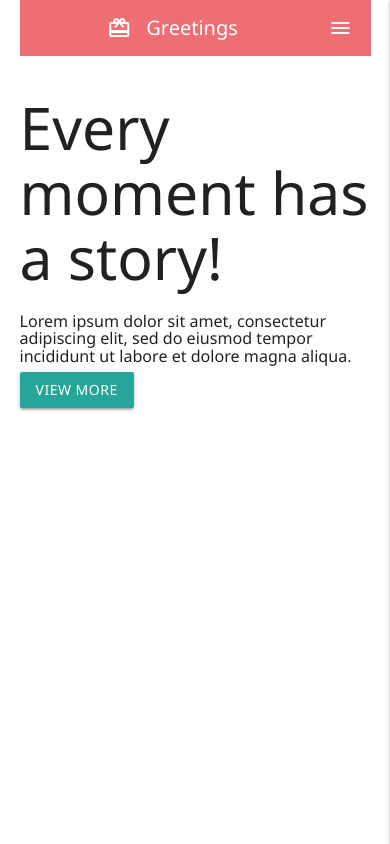
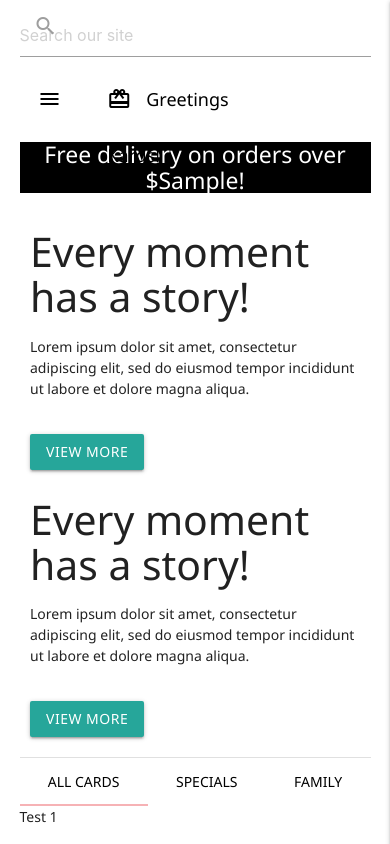
Before and after one commit to pacotools/greetingscards, a Django app: template apphome/templates/home/index.html in a window 390 px wide. Run offline with Django 3.2, Linux system fonts and the light colour scheme; the template is opened without the code that fills it: most values are stand-ins (such as "Sample title", 1, 10 or a date in 2020).

Commit message:
added mobile header and navbar

```diff
--- a/apphome/templates/home/index.html
+++ b/apphome/templates/home/index.html
@@ -7,10 +7,20 @@
     </div>
 {% endblock %}
 
-{% block content %}
-    <h1 class="display-r text-success">Every moment has a story!</h1>
-    <h6>Lorem ipsum dolor sit amet, consectetur adipiscing elit, sed do eiusmod tempor
-        incididunt ut labore et dolore magna aliqua.</h6>
-    <a class="waves-effect waves-light btn">View More</a>
-
+{% block hero %}
+    <div class="row">
+        <div class="col s12 m6">
+            <h3>Every moment has a story!</h3>
+            <p>Lorem ipsum dolor sit amet, consectetur adipiscing elit, sed do eiusmod tempor
+                incididunt ut labore et dolore magna aliqua.</p><br>
+            <a class="waves-effect waves-light btn">View More</a>
+        </div>
+        <div class="col s12 m6">
+            <h3>Every moment has a story!</h3>
+            <p>Lorem ipsum dolor sit amet, consectetur adipiscing elit, sed do eiusmod tempor
+                incididunt ut labore et dolore magna aliqua.</p><br>
+            <a class="waves-effect waves-light btn">View More</a>
+        </div>
+    </div>
+    <div class="divider"></div>
 {% endblock %}
--- a/static/css/style.css
+++ b/static/css/style.css
@@ -9,13 +9,34 @@ body {
     color: #C4C4C4;*/
     font-family: 'Noto Sans', sans-serif;
 }
+.nav-wrapper {
+    background-color: white;
+}
+ul.right.hide-on-med-and-down li a, a.brand-logo, .sidenav-trigger {
+    color: black;
+}
+div.col.s6 {
+    padding-left: 0;
+}
+.resp-image {
+    background-size: cover;
+}
+div.input-field label.label-icon.active i.material-icons::before {
 
+}
+.preview-shopping-bag {
+    display: none;
+}
+.shopping-bag::hover {
+    display: flex;
+    background: red;
+}
 
 
 #select_country, #select_station { display: none; }
 
 a.brand-logo {
-    font-size: 20px;
+    font-size: 18px;
     /*color: #C4C4C4;
     text-shadow: 0px 3px 6px #000000;
     opacity: 1;
--- a/static/js/script.js
+++ b/static/js/script.js
@@ -1,6 +1,8 @@
 $(document).ready(function(){
     $(".sidenav").sidenav({edge: "right"});
     $(".dropdown-trigger").dropdown();
+    $('.tabs').tabs();
+    $('.modal').modal();
     $('.collapsible').collapsible();
     $('select').formSelect();
 });
--- a/templates/base.html
+++ b/templates/base.html
@@ -32,6 +32,13 @@
 <body>
 <div class="container">
     <header>
+        <form>
+            <div class="input-field">
+                <input id="search" type="search" required name="q" placeholder="Search our site">
+                <label class="label-icon" for="search"><i class="material-icons">search</i></label>
+                <i class="material-icons">close</i>
+            </div>
+        </form>
         <ul id="dropdown1" class="dropdown-content">
             {% if request.user.is_authenticated %}
                 {% if request.user.is_superuser %}
@@ -50,45 +57,55 @@
                 <a href="{% url 'apphome' %}" class="brand-logo">
                     <i class="material-icons">card_giftcard</i>Greetings Kards!
                 </a>
-                <!--<form>
-                    <div class="input-field">
-                        <input id="search" type="search" required name="q" placeholder="Search our site">
-                        <label class="label-icon" for="search"><i class="material-icons">search</i></label>
-                        <i class=""material-icons>close</i>
-                    </div>
-                </form>-->
-                <a href="#" data-target="mobile-demo" class="sidenav-trigger right"><i class="material-icons">menu</i></a>
-                <!-- Dropdown Structure -->
+                <ul class="right">
+                    <li>
+                        <a class="{% if grand_total %}text-info{% else %}black-text{% endif %} modal-trigger" href="#modal1">
+                            <i class="shopping-bag material-icons">local_mall</i>
+                        </a>
+                    </li>
+                </ul>
                 <ul class="right hide-on-med-and-down">
                     <li>
-                        <a class="{% if grand_total %}text-info{% else %}text-black{% endif %} nav-link" href="">
-                            <div>
-                                <div><i class="material-icons">local_grocery_store</i></div>
-                                <p>
-                                    {% if grand_total %}
-                                        ${{ grand_total|floatformat:2 }}
-                                    {% else %}
-                                        $0.00
-                                    {% endif %}
-                                </p>
-                            </div>
+                        <a class="dropdown-trigger" href="#!" data-target="dropdown1">My Account
+                            <i class="material-icons right">arrow_drop_down</i>
                         </a>
                     </li>
-                    <!-- Dropdown Trigger -->
-                    <li><a class="dropdown-trigger" href="#!" data-target="dropdown1">My Account<i class="material-icons right">arrow_drop_down</i></a></li>
                 </ul>
+                <a href="#" data-target="mobile-demo" class="sidenav-trigger">
+                    <i class="material-icons">menu</i>
+                </a>
             </div>
         </nav>
         <ul class="sidenav" id="mobile-demo">
             <li><h4 class="center-align grey-text text-darken-4">Greetings Kards!</h4></li>
-            <!--{% if session.user %}-->
-                <li><a href="">Profile</a></li>
-                <li><a href="">Sign Out</a></li>
-            <!--{% else %}-->
-                <li><a href="">Sign In</a></li>
-                <li><a href="">Register</a></li>
-            <!--{% endif %}-->
+            {% if request.user.is_authenticated %}
+                {% if request.user.is_superuser %}
+                    <li><a href="">Product Management</a></li>
+                    <li class="divider"></li>
+                {% endif %}
+                <li><a href="#!">My Profile</a></li>
+                <li><a href="#!">Sign Out</a></li>
+            {% else %}
+                <li><a href="#!">Register</a></li>
+                <li><a href="#!">Sign In</a></li>
+            {% endif %}
         </ul>
+        <div id="modal1" class="modal bottom-sheet">
+            <div class="modal-content">
+                <p>
+                {% if grand_total %}
+                    ${{ grand_total|floatformat:2 }}
+                {% else %}
+                    $0.00
+                {% endif %}
+                </p>
+            </div>
+        </div>
+        <div class="delivery-banner">
+            <div class="center black white-text">
+                <h5>Free delivery on orders over ${{ free_shipping_threshold }}!</h5>
+            </div>
+        </div>
     </header>
 
     {% if messages %}
@@ -98,11 +115,15 @@
     {% block page_header %}
     {% endblock %}
 
+    {% block hero %}
+    {% endblock %}
+
+    {% include 'includes/tabs-content.html' %}
+
     {% block content %}
     {% endblock %}
 
     <!--<main class="container">-->
-
     <!--</main>-->
 </div>
 
--- /dev/null
+++ b/templates/includes/tabs-content.html
@@ -0,0 +1,8 @@
+<ul id="tabs-swipe-demo" class="tabs">
+    <li class="tab col s3"><a class="black-text" href="#test-swipe-1">All Cards</a></li>
+    <li class="tab col s3"><a class="black-text" href="#test-swipe-2">Specials</a></li>
+    <li class="tab col s3"><a class="black-text" href="#test-swipe-3">Family</a></li>
+</ul>
+<div id="test-swipe-1" class="col s12">Test 1</div>
+<div id="test-swipe-2" class="col s12">Test 2</div>
+<div id="test-swipe-3" class="col s12">Test 3</div>
```
Also changed, not shown: media/hero-image.png (added).
